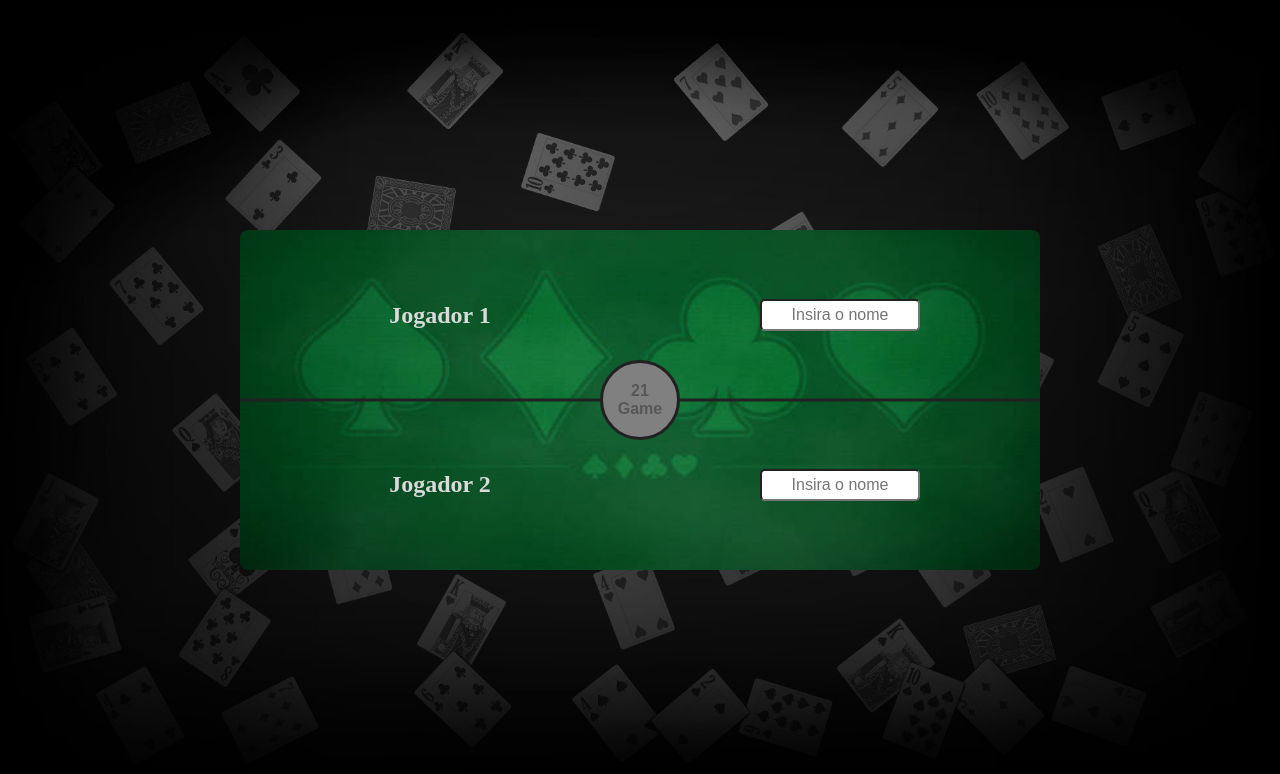
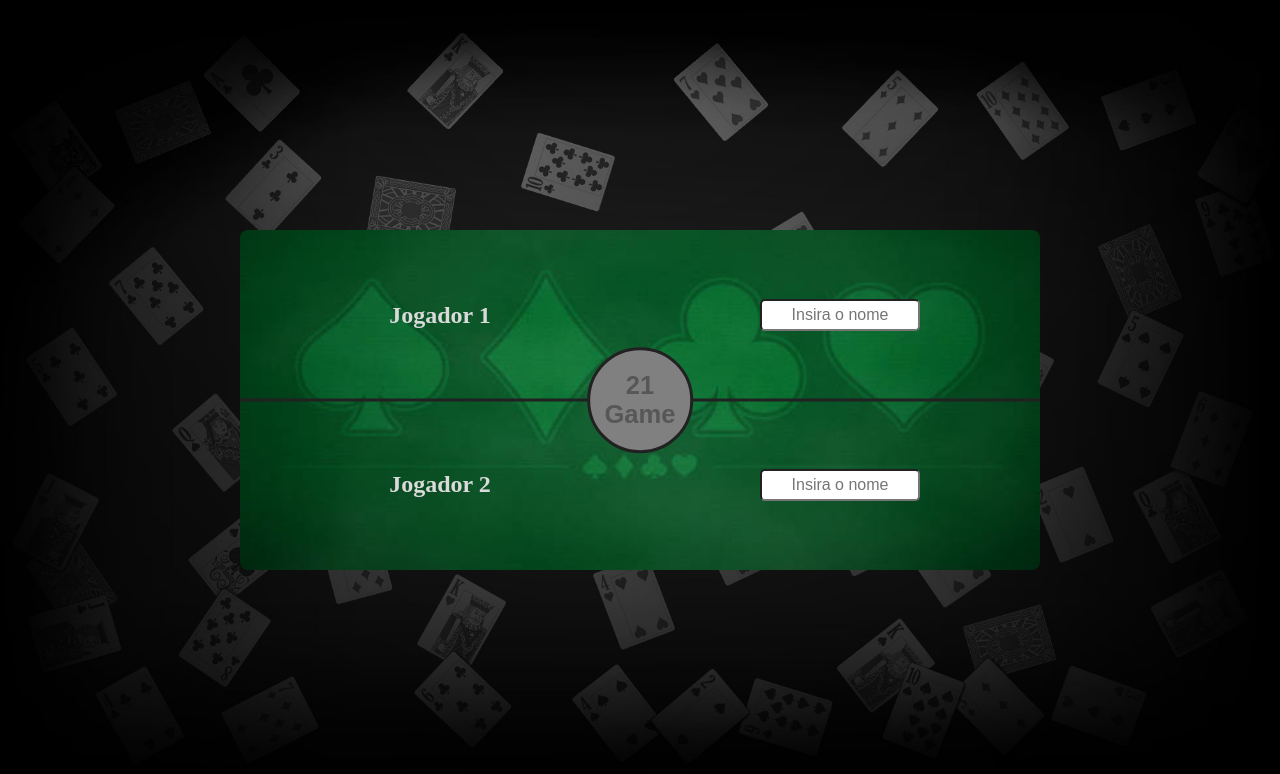
Before and after one commit to diegonacif/vinte-e-um, a plain HTML site: page index.html in a window 1280 px wide. Drawn offline with Linux system fonts and the light colour scheme.

Commit message:
implementado estilo dinamico no botão start

```diff
--- a/index.css
+++ b/index.css
@@ -149,7 +149,7 @@ button:active {
     transition: background 0.5s ease;
   }
 
-  button {
+  button.startBtn-inactive, button.startBtn-active {
     height: calc(5rem + 2vw);
     width: calc(5rem + 2vw);
     font-size: calc(1.2rem + 0.5vw);
```
